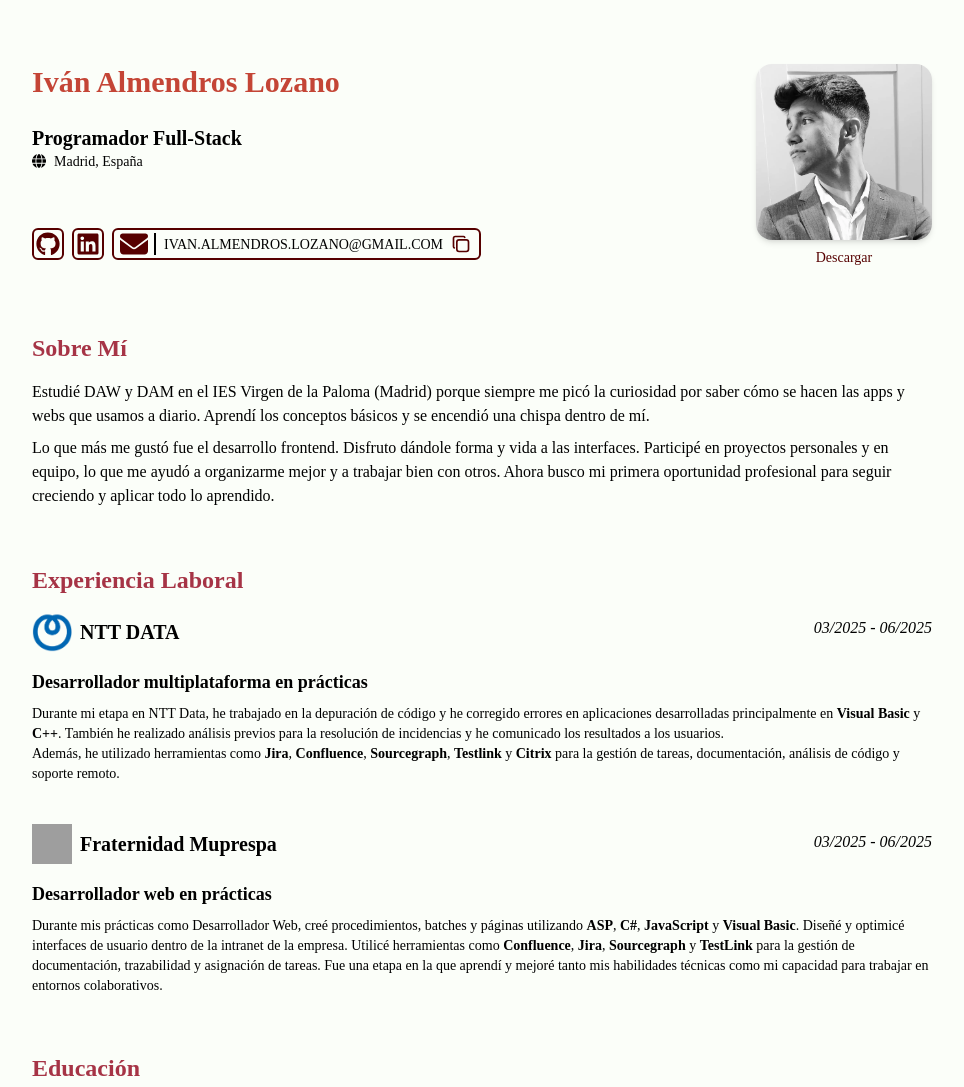
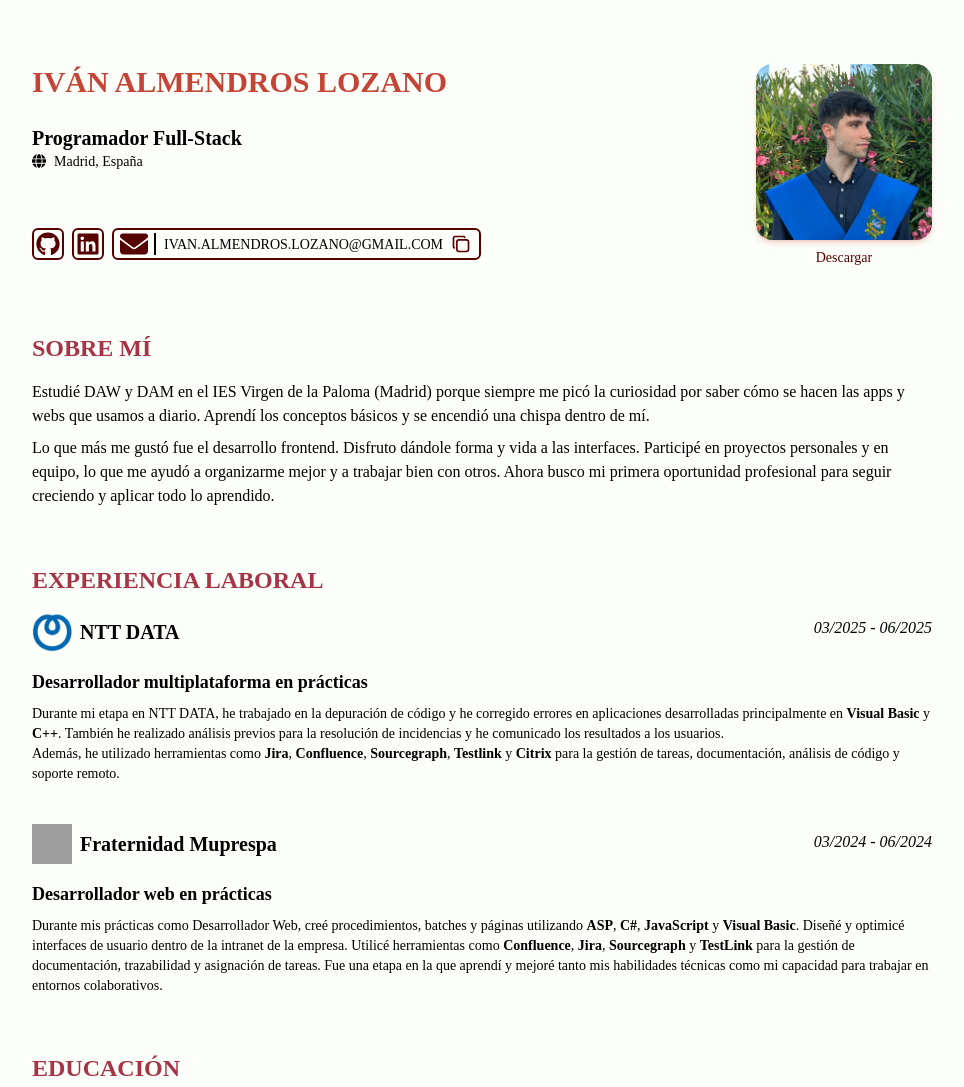
Before and after one commit to IvanAlmendros-hub/portfolioIvan, an Astro site: page / in a window 1280 px wide. Shown: the top 1087 px of the page, without its empty margins (158-1122 px from the left). Built offline with nearby package versions, Linux system fonts and the light colour scheme; Astro itself is replaced by a stand-in of ours; grey boxes are pictures that could not be loaded; a web font is replaced by a local one.

Commit message:
Profile picture changed
corrections and changes

```diff
--- a/src/components/sections/About.astro
+++ b/src/components/sections/About.astro
@@ -1,5 +1,5 @@
 <article id="Sobre-Mi">
-  <h2 class="text-2xl text-[#A63446] w-full font-bold mt-14 mb-4">Sobre Mí</h2>
+  <h2 class="text-2xl text-[#A63446] w-full font-bold mt-14 mb-4">SOBRE MÍ</h2>
   <p class="font-normal text-pretty">
     Estudié DAW y DAM en el IES Virgen de la Paloma (Madrid) porque siempre me
     picó la curiosidad por saber cómo se hacen las apps y webs que usamos a
--- a/src/components/sections/Education.astro
+++ b/src/components/sections/Education.astro
@@ -1,6 +1,6 @@
 <article class="mt-10" id="Educacion">
   <h2 class="text-2xl font-bold xl text-[#A63446] w-full mt-14 mb-4">
-    Educación
+    EDUCACIÓN
   </h2>
   <section>
     <div class="flex items-start justify-between gap-4">
--- a/src/components/sections/Experience.astro
+++ b/src/components/sections/Experience.astro
@@ -1,6 +1,6 @@
 <article class="mt-20" id="Experiencia">
   <h2 class="text-2xl font-bold xl text-[#A63446] w-full mt-14 mb-4">
-    Experiencia Laboral
+    EXPERIENCIA LABORAL
   </h2>
 
   <section>
@@ -14,7 +14,7 @@
     <div>
       <h4 class="font-bold text-lg">Desarrollador multiplataforma en prácticas</h4>
       <p class="text-pretty font-light mt-2 text-sm">
-        Durante mi etapa en NTT Data, he trabajado en la depuración de código y
+        Durante mi etapa en NTT DATA, he trabajado en la depuración de código y
         he corregido errores en aplicaciones desarrolladas principalmente en <b
           class="font-bold">Visual Basic</b
         >
@@ -42,7 +42,7 @@
         />
         Fraternidad Muprespa
       </h3>
-      <span class="font-light italic whitespace-nowrap pt-1.5">03/2025 - 06/2025</span>
+      <span class="font-light italic whitespace-nowrap pt-1.5">03/2024 - 06/2024</span>
     </div>
     <div>
       <h4 class="font-bold text-lg">Desarrollador web en prácticas</h4>
--- a/src/components/sections/Hero.astro
+++ b/src/components/sections/Hero.astro
@@ -13,7 +13,7 @@ const transitionClass = "hover:scale-110 transition duration-200";
 >
   <div class="order-2 text-center md:order-1 md:text-start">
     <div class="flex flex-col justify-stretch h-full">
-      <h1 class="text-3xl text-magenta font-bold">Iván Almendros Lozano</h1>
+      <h1 class="text-3xl text-magenta font-bold">IVÁN ALMENDROS LOZANO</h1>
       <h2 class="mt-6 text-xl font-bold">Programador Full-Stack</h2>
       <span
         class="flex gap-2 items-center justify-center text-sm md:justify-start"
@@ -42,8 +42,8 @@ const transitionClass = "hover:scale-110 transition duration-200";
   <div class="order-1 md:order-2 m-auto md:mr-0">
     <figure>
       <img
-        class="rounded-2xl shadow-md w-44"
-        src="/images/ProfileIvan.webp"
+        class="rounded-2xl shadow-md shadow-magenta/20 w-44 "
+        src="/images/PortfolioPerfilCuadrada.webp"
         alt="Imagen perfil"
       />
     </figure>
--- a/src/components/sections/Idioms.astro
+++ b/src/components/sections/Idioms.astro
@@ -1,6 +1,6 @@
 <article>
   <h2 class="text-2xl font-bold xl text-[#A63446] w-full mt-14 mb-4">
-    Idiomas
+    IDIOMAS
   </h2>
   <div class="grid grid-cols-1 text-center md:grid-cols-2 gap-4">
     <section class="bg-[#edeae6] rounded-2xl shadow-md p-3 hover:scale-105 transition duration-100">
--- a/src/components/sections/Skills.astro
+++ b/src/components/sections/Skills.astro
@@ -72,7 +72,7 @@ const SOFTSKILLS = [
 
 <article id="Habilidades">
   <h2 class="text-2xl text-[#A63446] w-full font-bold mt-14 ">
-    Habilidades
+    HABILIDADES
   </h2>
   <h3 class="pt-2 font-black text-lg mb-1">Técnicas</h3>
 
```
Also changed, not shown: public/images/PortfolioPerfilCuadrada.webp (added).
